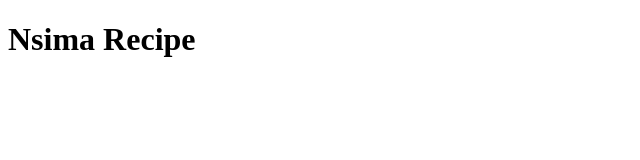
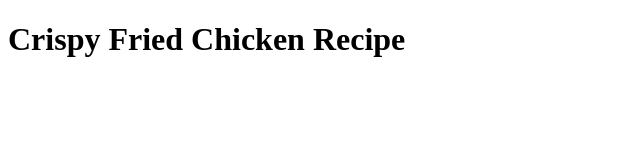
Before and after one commit to pukulu-debulger/Odin-recipe, a plain HTML site: page recipes/Crispy Fried Chicken.html in a window 1280 px wide. Shown: the whole page, without its empty margins (0-640 px from the left). Drawn offline with Linux system fonts and the light colour scheme.

Commit message:
changing title from nsima to Crispy Fried Chicken
makingsureit show write infor to avid confusing others

```diff
--- a/recipes/Crispy Fried Chicken.html
+++ b/recipes/Crispy Fried Chicken.html
@@ -5,12 +5,12 @@
     <head>
         <meta charset="UTF-8">
         <meta name="viewport" content="width=device-width, initial-scale=1.0">
-        <title>Nsima Recipe</title>
+        <title>Crispy Fried Chicken Recipe</title>
     </head>
 
 <body>
 
-    <h1>Nsima Recipe</h1>
+    <h1>Crispy Fried Chicken Recipe</h1>
 
 </body>
 
```
